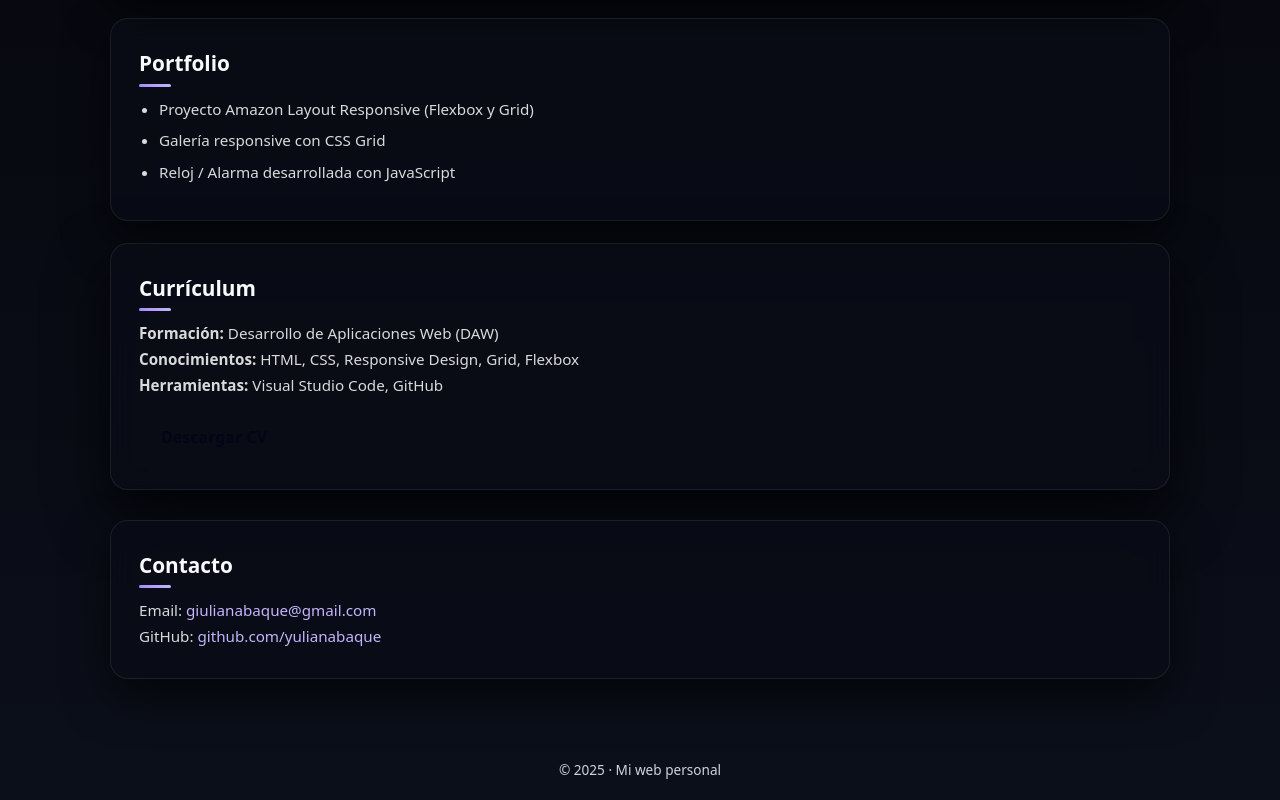
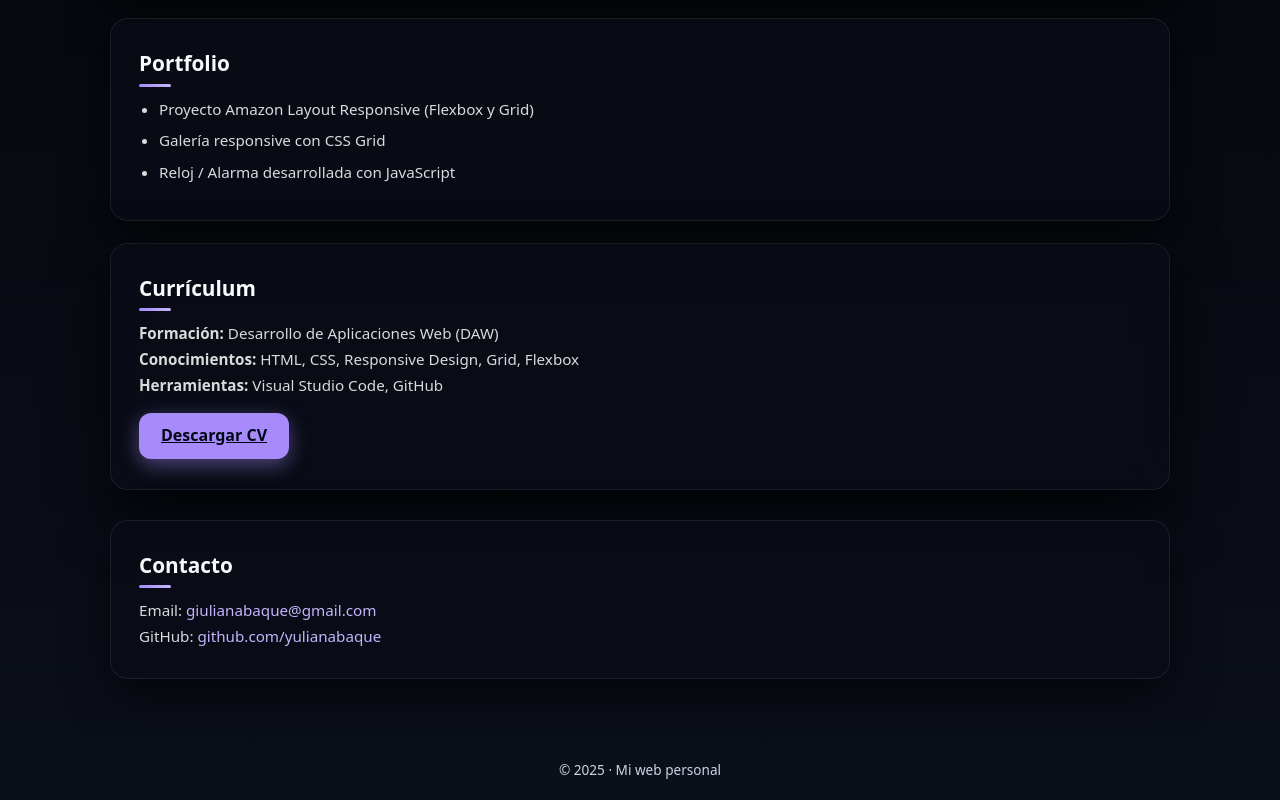
Before and after one commit to yulianabaque/yuliana-website, a plain HTML site: page index.html in a window 1280 px wide. In both pictures the pointer is over the link "Descargar CV". Shown: the part 378-1178 px from the top of the page. Drawn offline with Linux system fonts and the light colour scheme.

Commit message:
transition, color, hover

```diff
--- a/css/styles.css
+++ b/css/styles.css
@@ -102,14 +102,26 @@ body {
   display: inline-block;
   margin-top: 16px;
   padding: 10px 22px;
+  background-color: var(--accent);
   color: #020617;
   text-decoration: none;
+  border-radius: 12px;
   font-weight: 600;
+  transition: transform 0.2s ease, box-shadow 0.2s ease;
+}
+
+.boton:hover {
+  transform: translateY(-2px);
+  box-shadow: 0 6px 20px rgba(167,139,250,0.45);
 }
 
 a {
   color: var(--accent-soft);
   text-decoration: none;
+}
+
+a:hover {
+  text-decoration: underline;
 }
 
 footer {
```
